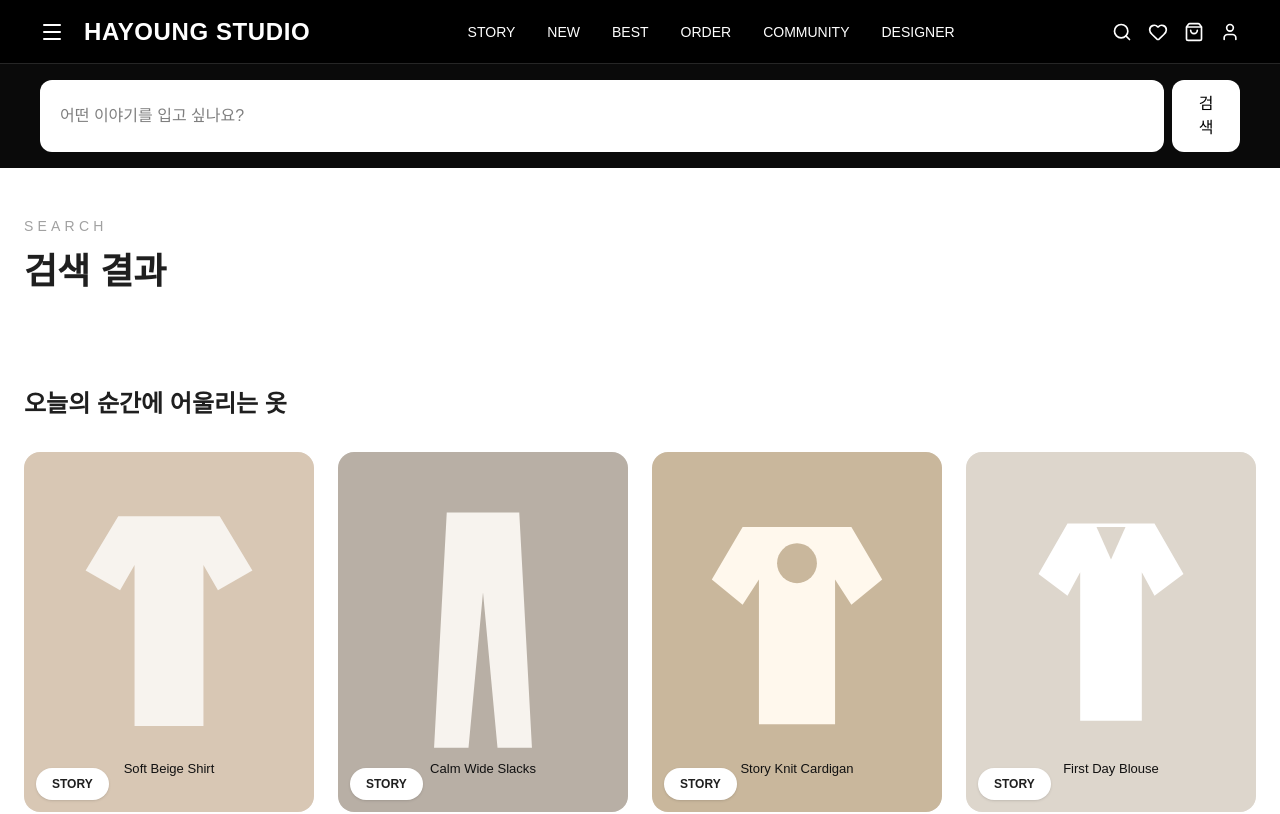
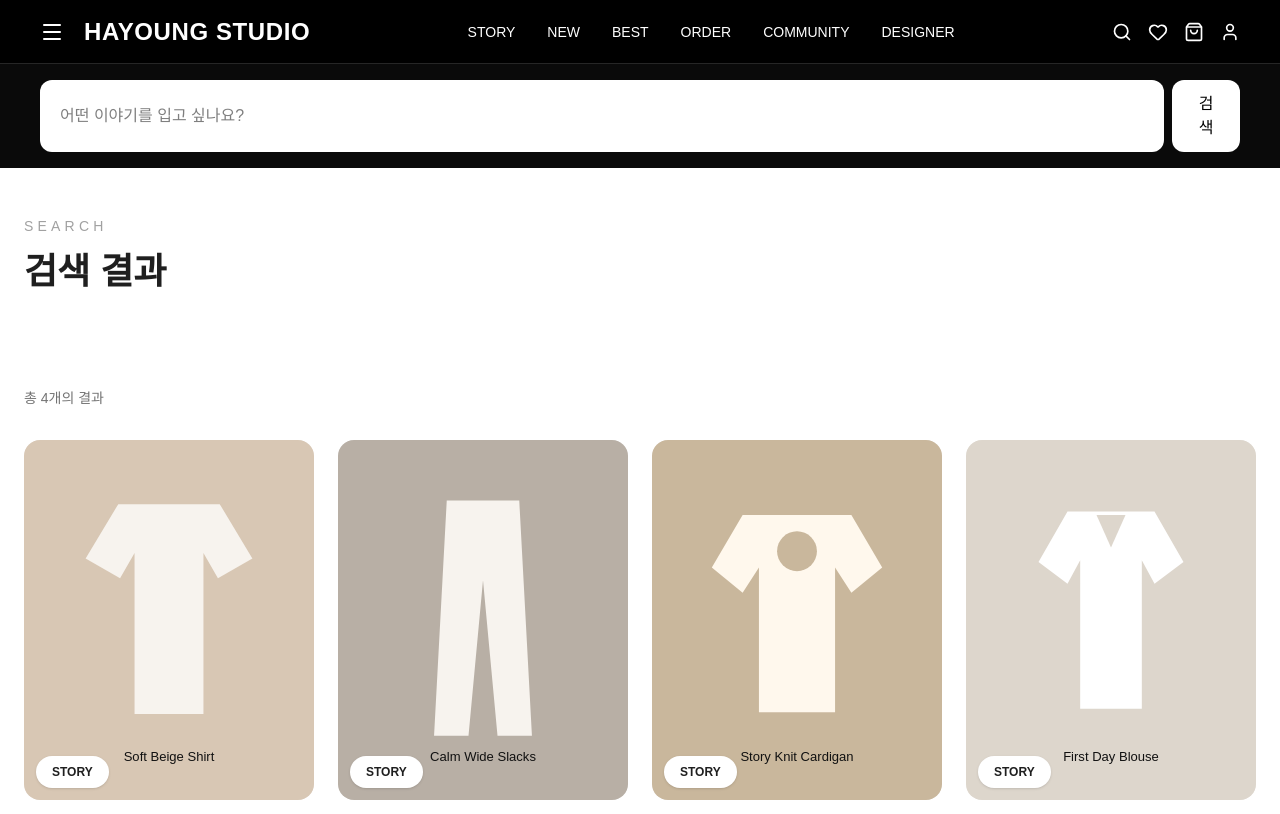
Before and after one commit to gxmzung/hay-story, a Next.js app: page /search in a window 1280 px wide. Shown: the top 814 px of the page. Built offline with nearby package versions, Linux system fonts and the light colour scheme.

Commit message:
feat: filter search results by query

```diff
--- a/app/search/page.tsx
+++ b/app/search/page.tsx
@@ -1,6 +1,6 @@
 import Header from "../../src/components/Header";
 import Footer from "../../src/components/Footer";
-import ProductGrid from "../../src/components/ProductGrid";
+import SearchResults from "../../src/components/SearchResults";
 
 type SearchPageProps = {
   searchParams: Promise<{
@@ -17,12 +17,13 @@ export default async function SearchPage({ searchParams }: SearchPageProps) {
 
       <section className="mx-auto max-w-7xl px-6 py-12">
         <p className="text-sm tracking-[0.3em] text-neutral-400">SEARCH</p>
+
         <h1 className="mt-4 text-4xl font-bold">
           {query ? `"${query}" 검색 결과` : "검색 결과"}
         </h1>
       </section>
 
-      <ProductGrid />
+      <SearchResults query={query} />
 
       <Footer />
     </main>
--- /dev/null
+++ b/src/components/SearchResults.tsx
@@ -0,0 +1,67 @@
+import Image from "next/image";
+import Link from "next/link";
+import { products } from "../data/products";
+
+export default function SearchResults({ query }: { query?: string }) {
+  const keyword = query?.toLowerCase().trim() ?? "";
+
+  const filtered = keyword
+    ? products.filter((p) =>
+        [p.name, p.story, p.price].some((value) =>
+          value.toLowerCase().includes(keyword)
+        )
+      )
+    : products;
+
+  return (
+    <section className="bg-white px-6 py-12">
+      <div className="mx-auto max-w-7xl">
+        <p className="text-sm text-neutral-500">
+          총 {filtered.length}개의 결과
+        </p>
+
+        <div className="mt-8 grid grid-cols-2 gap-6 md:grid-cols-4">
+          {filtered.map((p) => (
+            <Link key={p.id} href={`/products/${p.id}`}>
+              <article className="cursor-pointer transition duration-300 hover:-translate-y-2">
+                <div className="relative h-[360px] overflow-hidden rounded-2xl bg-neutral-100">
+                  <Image
+                    src={p.image}
+                    alt={p.name}
+                    fill
+                    className="object-cover transition duration-300 hover:scale-105"
+                  />
+
+                  <div className="absolute bottom-3 left-3 rounded-full bg-white px-4 py-2 text-xs font-semibold shadow">
+                    STORY
+                  </div>
+                </div>
+
+                <p className="mt-4 text-xs font-bold text-neutral-500">
+                  HAYOUNG STUDIO
+                </p>
+
+                <h3 className="mt-1 font-semibold">{p.name}</h3>
+
+                <p className="mt-2 line-clamp-2 text-sm leading-6 text-neutral-500">
+                  {p.story}
+                </p>
+
+                <p className="mt-3 font-bold">{p.price}</p>
+              </article>
+            </Link>
+          ))}
+        </div>
+
+        {filtered.length === 0 && (
+          <div className="rounded-3xl bg-[#f7f3ee] p-10 text-center">
+            <p className="text-lg font-semibold">검색 결과가 없습니다.</p>
+            <p className="mt-2 text-neutral-500">
+              다른 키워드로 다시 검색해보세요.
+            </p>
+          </div>
+        )}
+      </div>
+    </section>
+  );
+}
```
